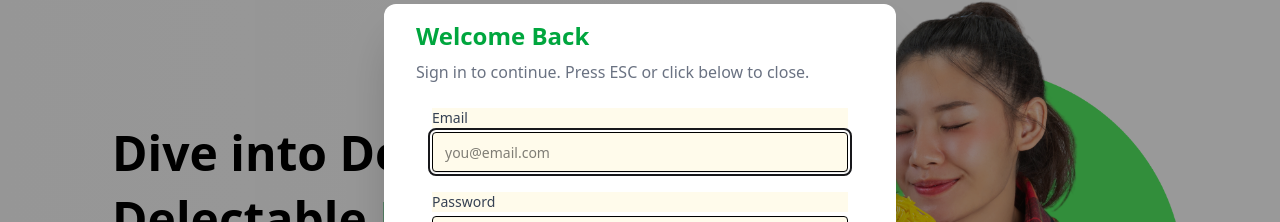
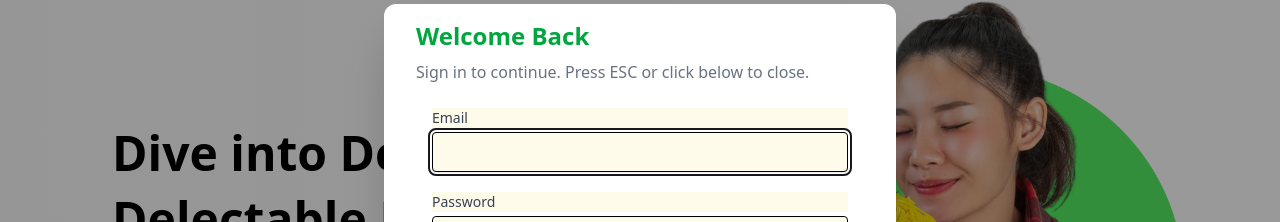
Before and after one commit to JaninduRSD/Foodi, a React (Vite) app: page / in a window 1280 px wide. Both pictures are taken after a click on the button "Login". Shown: the part 122-344 px from the top of the page. Built offline with nearby package versions, Linux system fonts and the light colour scheme.

Commit message:
Add react-hook-form integration to Modal component for improved form handling

```diff
--- a/package.json
+++ b/package.json
@@ -13,6 +13,7 @@
     "@tailwindcss/vite": "^4.1.4",
     "react": "^19.0.0",
     "react-dom": "^19.0.0",
+    "react-hook-form": "^7.60.0",
     "react-icons": "^5.5.0",
     "react-router": "^7.5.2",
     "react-router-dom": "^7.5.2",
--- a/src/components/Modal.jsx
+++ b/src/components/Modal.jsx
@@ -1,21 +1,24 @@
 import React from 'react'
 import { Link } from 'react-router-dom'
+import { useForm } from 'react-hook-form'
 import { FaFacebook, FaGoogle, FaInstagram } from 'react-icons/fa'; // commonly used for Google login
 
 const Modal = () => {
+    const { register, handleSubmit,  formState: { errors } } = useForm();
+    const onSubmit = data => console.log(data);
   return (
     <dialog id="my_modal_5" className="modal modal-bottom sm:modal-middle">
       <div className="modal-box bg-white rounded-xl  py-4 px-8">
         <h3 className="font-bold text-2xl text-green-600 mb-2">Welcome Back</h3>
         <p className="mb-6 text-gray-500">Sign in to continue. Press ESC or click below to close.</p>
-        <form className="space-y-5 bg-white px-4 rounded-lg ">
+        <form onSubmit={handleSubmit(onSubmit)} className="space-y-5 bg-white px-4 rounded-lg ">
           <div>
             <label className="block text-sm font-medium text-gray-700 mb-1 bg-amber-50">Email</label>
-            <input type="email" className="input input-bordered w-full bg-amber-50 border-black" placeholder="you@email.com" />
+            <input type="email" className="input input-bordered w-full bg-amber-50 border-black" required {...register("email")} />
           </div>
           <div>
             <label className="block text-sm font-medium text-gray-700 mb-1 bg-amber-50">Password</label>
-            <input type="password" className="input input-bordered w-full bg-amber-50 border-black" placeholder="Password" />
+            <input type="password" className="input input-bordered w-full bg-amber-50 border-black" placeholder="Password" required {...register("password")} />
           </div>
           <div className="flex justify-between items-center">
             <a className="text-green-600 hover:underline text-sm" href="#">Forgot password?</a>
```
Also changed, not shown: 1 other file (tests, documents, lock files or other folders).
